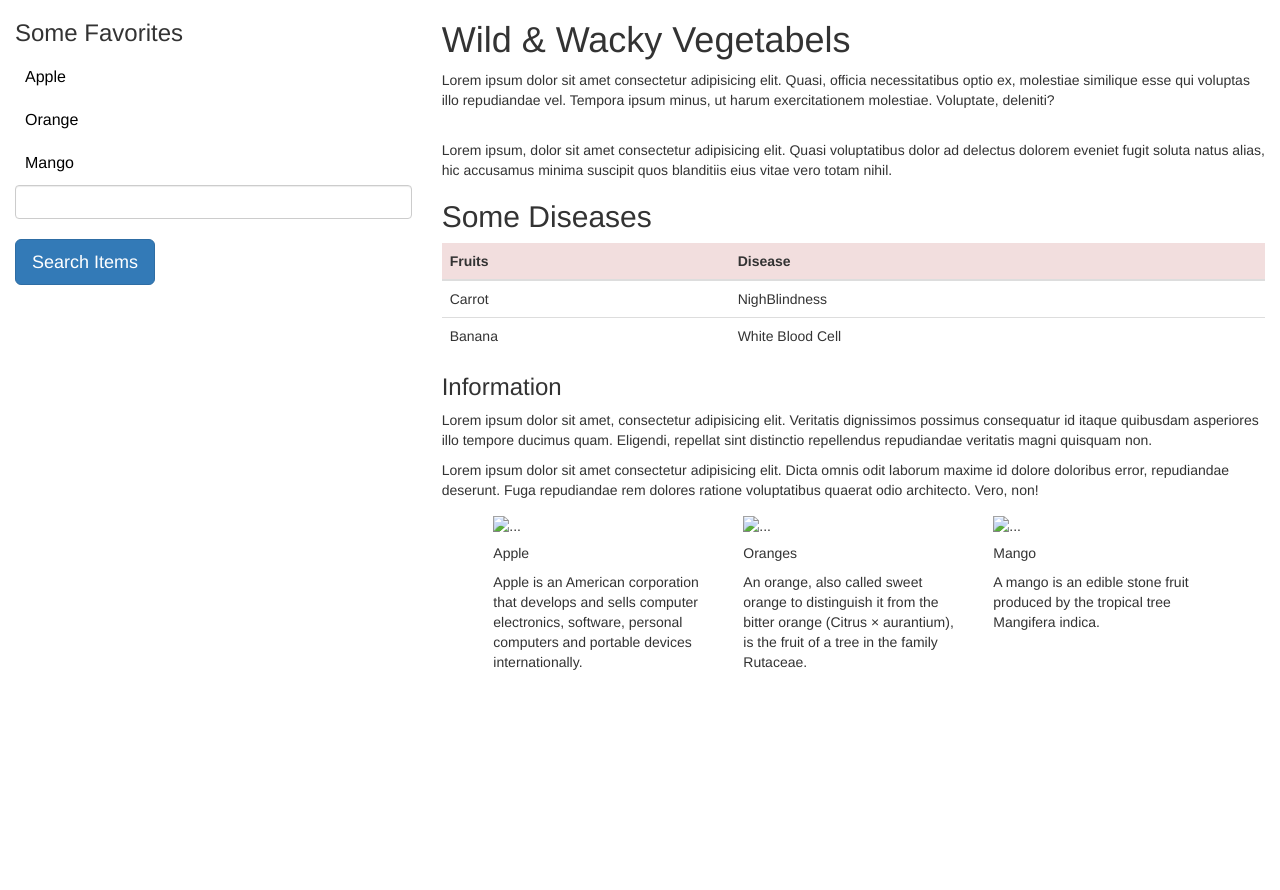
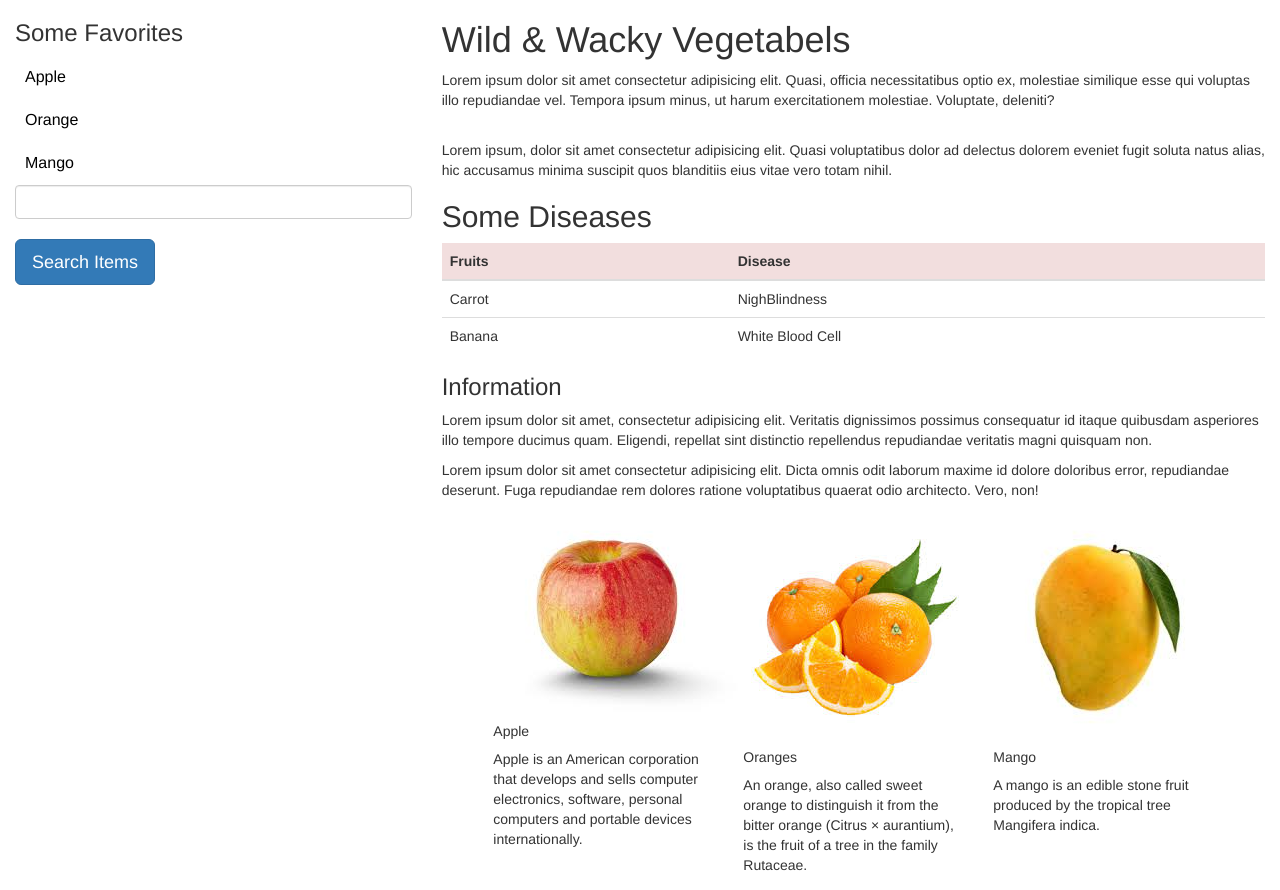
Before and after one commit to Nikhil2516/Wild-Veggie, a plain HTML site: page index.html in a window 1280 px wide. Before the commit the page ends 800 px from the top, so only its background shows below. Drawn offline with nearby package versions, Linux system fonts and the light colour scheme.

Commit message:
Update index.html

```diff
--- a/index.html
+++ b/index.html
@@ -104,7 +104,7 @@
                     <div class="thumbnails">
                         <div class="row align-items-center">
                         <div class="card col-lg-4" style="width: 250px;">
-                            <img src="./assets/apple.jpeg"
+                            <img src="./apple.jpeg"
                                 class="card-img-top object-fit-cover " alt="...">
                             <div class="card-body">
                                 <h5 class="card-title">Apple</h5>
@@ -112,7 +112,7 @@
                             </div>
                         </div>
                         <div class="card col-lg-4" style="width:250px;">
-                            <img src="./assets/orange.jpeg"
+                            <img src="./orange.jpeg"
                                 class="card-img-top object-fit-cover" alt="...">
                             <div class="card-body">
                                 <h5 class="card-title">Oranges</h5>
@@ -120,7 +120,7 @@
                             </div>
                         </div>
                         <div class="card col-lg-4" style="width:250px;">
-                            <img src="./assets/mango.jpeg"
+                            <img src="./mango.jpeg"
                                 class="card-img-top object-fit-cover" alt="...">
                             <div class="card-body">
                                 <h5 class="card-title">Mango</h5>
```
